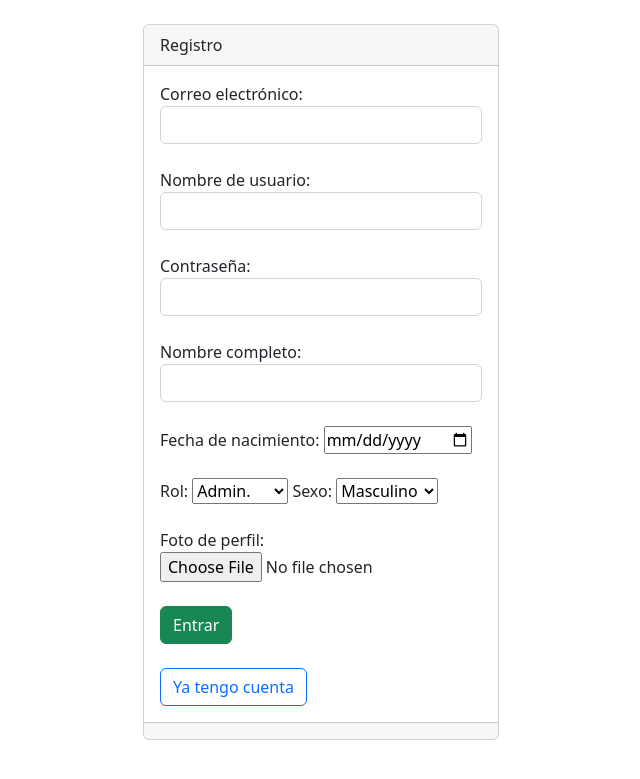
After one commit to JuanAlanisDel/PIAPWCI, a PHP site: page /registro.php in a window 1280 px wide. The commit adds this page. Shown: the top 779 px of the page, without its empty margins (319-959 px from the left). Run offline with PHP 8.4, Linux system fonts and the light colour scheme.

Commit message:
formulario login y registro

```diff
--- a/paginas/header.php
+++ b/paginas/header.php
@@ -1,3 +1,6 @@
+<?php
+session_start();
+?>
 <!DOCTYPE html>
 <html lang="en">
 <head>
--- /dev/null
+++ b/paginas/registro.php
@@ -0,0 +1,140 @@
+<?php
+$rol="";
+$sexo="";
+if($_POST){
+    $fecha_recibida = $_POST['fecha'];
+    $fecha_actual = date('Y-m-d');
+    $connum = preg_match_all("/[\d]/", $_POST['contra'], $matches);
+    $conmayus = preg_match_all("/[^a-z]/", $_POST['contra'], $matches);
+    $conminus = preg_match_all("/[^A-Z]/", $_POST['contra'], $matches);
+    $conesp = preg_match_all("/[\W]/", $_POST['contra'], $matches);
+    $emailesp = preg_match_all("/[\W]/", $_POST['correo'], $matches);
+    $nombre = preg_match_all("/\s/", $_POST['nombre']);
+    $rol = (isset($_POST['rol']))?$_POST['rol']:"";
+    $sexo = (isset($_POST['sexo']))?$_POST['sexo']:"";
+    if($emailesp>=1){
+        if($nombre>=3){
+            if(strlen($_POST['usuario'])>=3){
+                if($connum>=1){
+                    if($conmayus>=1){
+                        if($conminus>=1){
+                            if($conesp>=1){
+                                if(strlen($_POST['contra'])>=8){
+                                    if ($fecha_actual > $fecha_recibida) {
+                                        move_uploaded_file($_FILES['foto']['tmp_name'],$_FILES['foto']['name']);
+                                        echo '<script language="javascript">alert("Usuario registrado en la base de datos.");</script>';
+                                        header("location:login.php");
+                                    }
+                                    else{
+                                        echo '<script language="javascript">alert("La fecha de nacimiento necesita ser antes de la actual. Por favor, ingrese una correcta.");</script>';
+                                    }
+                               }
+                              else{
+                                     echo '<script language="javascript">alert("La contraseña necesita ser mayor o igual a ocho caracteres. Por favor, ingrese una correcta.");</script>';
+                              }
+                            }
+                            else{
+                        echo '<script language="javascript">alert("La contraseña debe tener mínimo un carácter especial. Por favor, ingrese una correcta");</script>';
+                            }
+                        }
+                        else{
+                    echo '<script language="javascript">alert("La contraseña debe tener mínimo una minúscula. Por favor, ingrese una correcta");</script>';
+                        }
+                    }
+                    else{
+                echo '<script language="javascript">alert("La contraseña debe tener mínimo una mayúscula. Por favor, ingrese una correcta");</script>';
+                    }
+                }
+                else{
+            echo '<script language="javascript">alert("La contraseña debe tener mínimo un número. Por favor, ingrese una correcta");</script>';
+                }
+            }
+            else{
+                echo '<script language="javascript">alert("El correo o usuario necesita ser mayor o igual a tres caracteres. Por favor, ingrese uno correcto.");</script>';
+            }
+        }
+        else{
+            echo '<script language="javascript">alert("El nombre completo no tiene espacios. Por favor, ingrese uno correcto.");</script>';
+        }
+    }
+    else{
+        echo '<script language="javascript">alert("El correo necesita un arroba y/o un host válido. Por favor, ingrese uno correcto.");</script>';
+    }
+}
+?>
+
+<!doctype html>
+<html lang="en">
+
+<head>
+  <title>Title</title>
+  <!-- Required meta tags -->
+  <meta charset="utf-8">
+  <meta name="viewport" content="width=device-width, initial-scale=1, shrink-to-fit=no">
+
+  <!-- Bootstrap CSS v5.2.1 -->
+  <link href="https://cdn.jsdelivr.net/npm/bootstrap@5.2.1/dist/css/bootstrap.min.css" rel="stylesheet"
+    integrity="sha384-iYQeCzEYFbKjA/T2uDLTpkwGzCiq6soy8tYaI1GyVh/UjpbCx/TYkiZhlZB6+fzT" crossorigin="anonymous">
+    <script href="js/registro.js"></script>
+</head>
+
+<body>
+    <div class="container">
+        <div class="row">
+        <div class="col-md-4">
+        </div>
+        <div class="col-md-4">
+        <br/>
+            <div class="card">
+                <div class="card-header">
+                    Registro
+                </div>
+                <div class="card-body">
+                <form action="registro.php" method="post" enctype="multipart/form-data">
+                Correo electrónico:<input type="text" required class="form-control" name="correo" id="">
+         <br/>
+                Nombre de usuario:<input type="text" required class="form-control" name="usuario" id="">
+         <br/>
+            Contraseña:<input type="text" required class="form-control" name="contra" id="">
+        <br/>
+        Nombre completo:<input type="text" required class="form-control" name="nombre" id="">
+         <br/>
+         Fecha de nacimiento:
+         <input type="date" name="fecha" id="">
+         <br/>
+         <br/>
+         Rol:
+         <select name="rol" id="">
+            <option value="administrador"<?php echo ($rol=="administrador")?"selected":"";?>>Admin.</option>
+            <option value="vendedor"<?php echo ($rol=="vendedor")?"selected":"";?>>Vendedor</option>
+            <option value="cliente"<?php echo ($rol=="cliente")?"selected":"";?>>Cliente</option>
+         </select>
+         Sexo:
+         <select name="sexo" id="">
+            <option value="masculino"<?php echo ($sexo=="masculino")?"selected":"";?>>Masculino</option>
+            <option value="femenino"<?php echo ($sexo=="femenino")?"selected":"";?>>Femenino</option>
+            <option value="nobinario"<?php echo ($sexo=="nobinario")?"selected":"";?>>No Binario</option>
+         </select>
+         <br/>
+         <br/>
+         Foto de perfil:<input type="file" name="foto" id="">
+         <br/>
+         <br/>
+           <button class="btn btn-success" type="submit">Entrar</button>
+           </form>
+           <br/>
+           <a href="./login.php"><button type="submit" class="btn btn-outline-primary">Ya tengo cuenta</button></a>
+                </div>
+                <div class="card-footer text-muted">
+                </div>
+            </div>
+
+        </div>
+        <div class="col-md-4">
+        </div>
+        </div>
+    </div>
+
+</body>
+
+</html>
```
Also changed, not shown: js/registro.js (added, +49 -0 lines), paginas/index.php (+5 -21 lines), paginas/login.php (added, +100 -0 lines).
